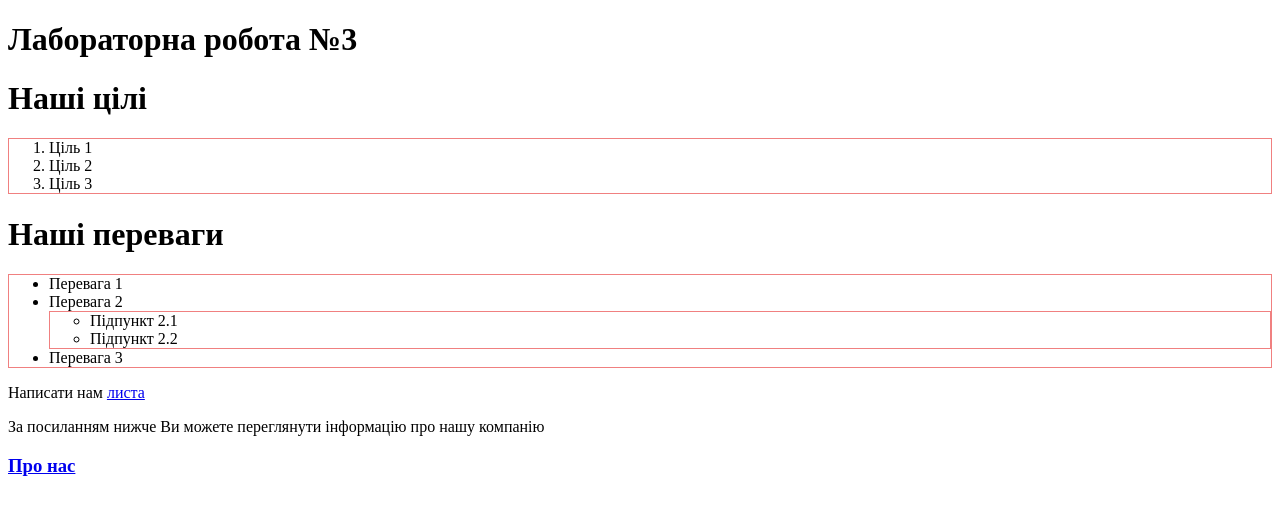
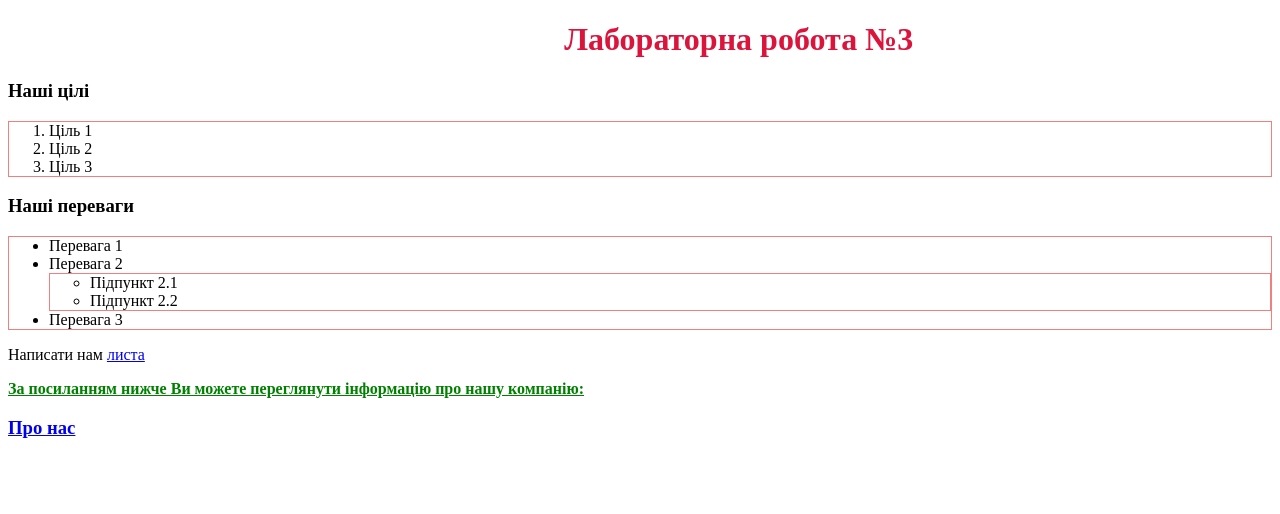
Before and after one commit to ratsin-angelina/web_basics, a plain HTML site: page Lab-3/index.html in a window 1280 px wide. Drawn offline with Linux system fonts and the light colour scheme; files that its build step writes are made by us from their sources.

Commit message:
Лабораторна робота

```diff
--- a/Lab-3/index.html
+++ b/Lab-3/index.html
@@ -1,40 +1,51 @@
 <!DOCTYPE html>
 <html lang="uk-ua">
   <head>
-    <meta charset="utf-8" />
-    <link rel="icon" type="/picture/png" sizes="16x16"  href="/images/picture.png">
+    <!-- prettier-ignore -->
+    <meta charset="utf-8">
+    <link rel="icon" sizes="16x16" href="images/picture.png" />
+    <!-- prettier-ignore -->
     <meta name="msapplication-TileColor" content="#ffffff">
+    <!-- prettier-ignore -->
     <meta name="theme-color" content="#ffffff">
+    <!-- prettier-ignore -->
+    <meta name="viewport" content="width=device-width, initial-scale=1.0">
     <title>Лаб. №3 головна</title>
-    <link rel="stylesheet" type="text/css" href="styles.css" />
-    <h1>Лабораторна робота №3</h1>
+    <link rel="stylesheet" type="text/css" href="styles/styles.css" />
+    <script src="scripts/app.js"></script>
   </head>
   <body>
-    <h1>Наші цілі</h1>
+    <h1 class="meta1">Лабораторна робота №3</h1>
+    <h3>Наші цілі</h3>
     <ol>
       <li>Ціль 1</li>
       <li>Ціль 2</li>
       <li>Ціль 3</li>
     </ol>
-    <h1>Наші переваги</h1>
+    <h3>Наші переваги</h3>
+    <div>
       <ul>
         <li>Перевага 1</li>
-      <li>Перевага 2</li>
+        <li>
+          Перевага 2
           <ul>
             <li>Підпункт 2.1</li>
             <li>Підпункт 2.2</li>
           </ul>
+        </li>
         <li>Перевага 3</li>
       </ul>
+    </div>
     <p>
       Написати нам
       <a href="https://mail.google.com/mail/u/1/?pli=1#chat/home"> листа</a>
     </p>
     <p>
-      За посиланням нижче Ви можете переглянути інформацію<b></b>
-        про нашу компанію</b
+      <strong
+        >За посиланням нижче Ви можете переглянути інформацію про нашу
+        компанію:</strong
       >
     </p>
-    <h3><a href="author.html">Про нас</a></h3>
+    <h3><a href="about.html">Про нас</a></h3>
   </body>
 </html>
--- a/Lab-3/scripts/app.js
+++ b/Lab-3/scripts/app.js
@@ -1,3 +1,4 @@
-console.log('Hello from JS in console!');
+console.log("Hello from JS in console!");
 // Тут може йти будь-який JS код який буде виконано на всіх сторінках де підключено даниий файл
 // Команда console.log виводить довільну текстову інформацію у консоль DevTools і на вигляд сторінки не впливає
+alert("Привіт");
--- a/Lab-3/styles/styles.css
+++ b/Lab-3/styles/styles.css
@@ -22,3 +22,8 @@
   max-width: 100%;
   padding-left: 44%;
 }
+.meta1 {
+  color: crimson;
+  max-width: 100%;
+  padding-left: 44%;
+}
```
Also changed, not shown: Lab-3/about.html (renamed from Lab-3/author.html, +2 -7 lines). Lines whose indentation alone changed are shown as unchanged.
